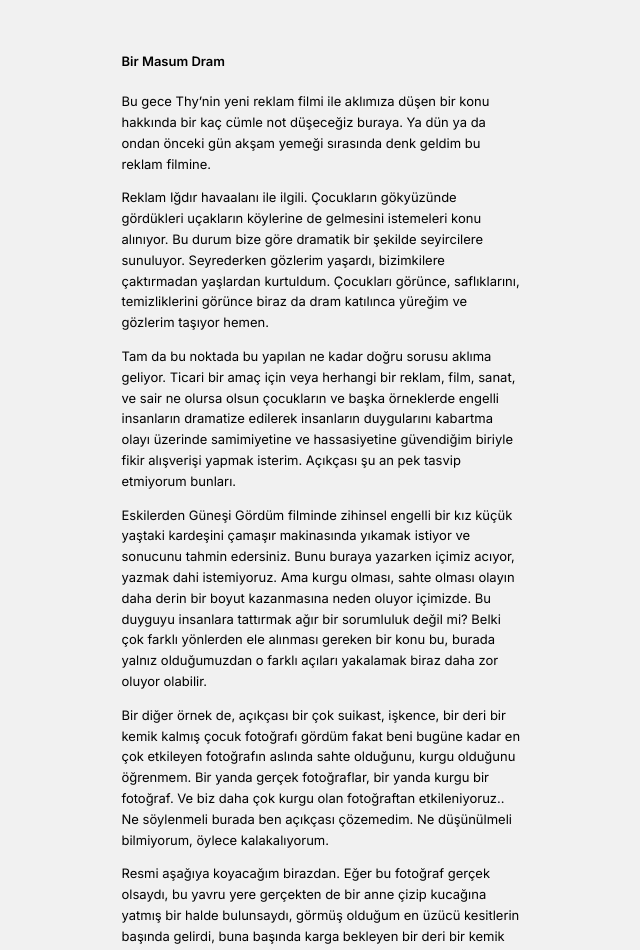
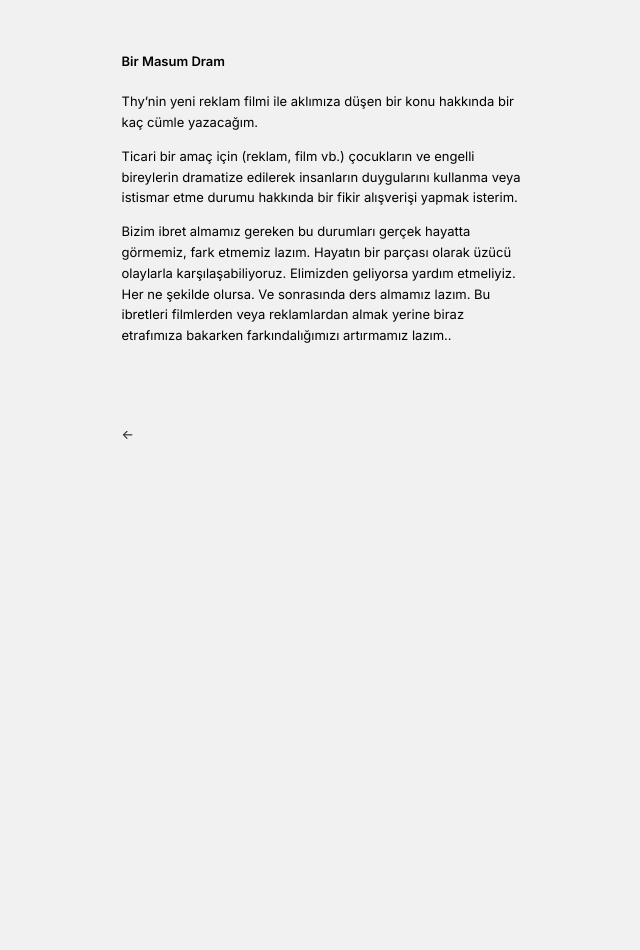
Before and after one commit to hayriartar/hayriartar.github.io, a Jekyll site: the page built from _posts/2014-04-25-birmasum.md, in a window 1280 px wide. Shown: the top 950 px of the page, without its empty margins (311-951 px from the left). Built offline with Jekyll 4.4.1, drawn with Linux system fonts in a browser that asks for light colours; after the commit the page ends 900 px from its top, so only the background shows below that; some of the changed text lies outside the part shown.

Commit message:
Revise content on dramatization in media
Updated the content to express thoughts on the impact of dramatization in advertisements and films involving children and disabled individuals. Emphasized the importance of recognizing real-life issues and the need for awareness and assistance.

```diff
--- a/_posts/2014-04-25-birmasum.md
+++ b/_posts/2014-04-25-birmasum.md
@@ -5,20 +5,8 @@ title:  Bir Masum Dram
 date:   2014-04-25
 ---
 
-Bu gece Thy'nin yeni reklam filmi ile aklımıza düşen bir konu hakkında bir kaç cümle not düşeceğiz buraya. Ya dün ya da ondan önceki gün akşam yemeği sırasında denk geldim bu reklam filmine.
+Thy'nin yeni reklam filmi ile aklımıza düşen bir konu hakkında bir kaç cümle yazacağım.
 
-Reklam Iğdır havaalanı ile ilgili. Çocukların gökyüzünde gördükleri uçakların köylerine de gelmesini istemeleri konu alınıyor. Bu durum bize göre dramatik bir şekilde seyircilere sunuluyor. Seyrederken gözlerim yaşardı, bizimkilere çaktırmadan yaşlardan kurtuldum. Çocukları görünce, saflıklarını, temizliklerini görünce biraz da dram katılınca yüreğim ve gözlerim taşıyor hemen.
+Ticari bir amaç için (reklam, film vb.) çocukların ve engelli bireylerin dramatize edilerek insanların duygularını kullanma veya istismar etme durumu hakkında bir fikir alışverişi yapmak isterim.
 
-Tam da bu noktada bu yapılan ne kadar doğru sorusu aklıma geliyor. Ticari bir amaç için veya herhangi bir reklam, film, sanat, ve sair ne olursa olsun çocukların ve başka örneklerde engelli insanların dramatize edilerek insanların duygularını kabartma olayı üzerinde samimiyetine ve hassasiyetine güvendiğim biriyle fikir alışverişi yapmak isterim. Açıkçası şu an pek tasvip etmiyorum bunları.
-
-Eskilerden Güneşi Gördüm filminde zihinsel engelli bir kız küçük yaştaki kardeşini çamaşır makinasında yıkamak istiyor ve sonucunu tahmin edersiniz. Bunu buraya yazarken içimiz acıyor, yazmak dahi istemiyoruz. Ama kurgu olması, sahte olması olayın daha derin bir boyut kazanmasına neden oluyor içimizde. Bu duyguyu insanlara tattırmak ağır bir sorumluluk değil mi? Belki çok farklı yönlerden ele alınması gereken bir konu bu, burada yalnız olduğumuzdan o farklı açıları yakalamak biraz daha zor oluyor olabilir.
-
-Bir diğer örnek de, açıkçası bir çok suikast, işkence, bir deri bir kemik kalmış çocuk fotoğrafı gördüm fakat beni bugüne kadar en çok etkileyen fotoğrafın aslında sahte olduğunu, kurgu olduğunu öğrenmem. Bir yanda gerçek fotoğraflar, bir yanda kurgu bir fotoğraf. Ve biz daha çok kurgu olan fotoğraftan etkileniyoruz.. Ne söylenmeli burada ben açıkçası çözemedim. Ne düşünülmeli bilmiyorum, öylece kalakalıyorum.
-
-Resmi aşağıya koyacağım birazdan. Eğer bu fotoğraf gerçek olsaydı, bu yavru yere gerçekten de bir anne çizip kucağına yatmış bir halde bulunsaydı, görmüş olduğum en üzücü kesitlerin başında gelirdi, buna başında karga bekleyen bir deri bir kemik kalmış, açlıktan ölmeyi bekleyen yine küçük bir yavrucak da dahil. O zaman, gerçek olsaydı yani eğer, beni bu kadar etkilemesinde gerçekten sorun görmezdim. Ama bir kurgunun beni bir çok gerçek durumdan daha fazla etkilemesi, her ne kadar kurgu olduğunu bilmesem de, kabul etmek istemediğim, çokça üzüldüğüm bir durum..
-
-![dram](/assets/images/dram.png)
-
-Hasılı bizim böyle resimlerden, kurgulardan, dramatize edilmiş filmlerden etkilenmemiz, duygularımızın sömürülmesi belki bir anlamda, çok yanlış olmalı. Büyük bir yanlış olmalı hem de. Bizim bu etkilenmeleri, ibret almaları gerçek hayatta görmemiz, fark etmemiz lazım. Hayatta olmasa keşke bu durumlar fakat ne yazık ki oluyor. Bizim bunları fark ediyor  ve elimizden geliyorsa yardım ediyor olmamız lazım. Her ne şekilde olursa. Ve sonrasında ders almamız lazım. Rabbim Allah teala  kimseye böyle acılar yaşatmasın. Yaşatmasın da, hayatımızda bir eksiklikmiş gibi bunları filmlerden oradan buradan almak da nasıl bir durum çözemiyorum..
-
-Derinlere mi dokunduk bilmiyorum da, biraz öyle oldu sanırım. Rabbim Allah c.c. bizi büyük üzüntülerle sınamasın. Amin..
+Bizim ibret almamız gereken bu durumları gerçek hayatta görmemiz, fark etmemiz lazım. Hayatın bir parçası olarak üzücü olaylarla karşılaşabiliyoruz. Elimizden geliyorsa yardım etmeliyiz. Her ne şekilde olursa. Ve sonrasında ders almamız lazım. Bu ibretleri filmlerden veya reklamlardan almak yerine biraz etrafımıza bakarken farkındalığımızı artırmamız lazım..
```
